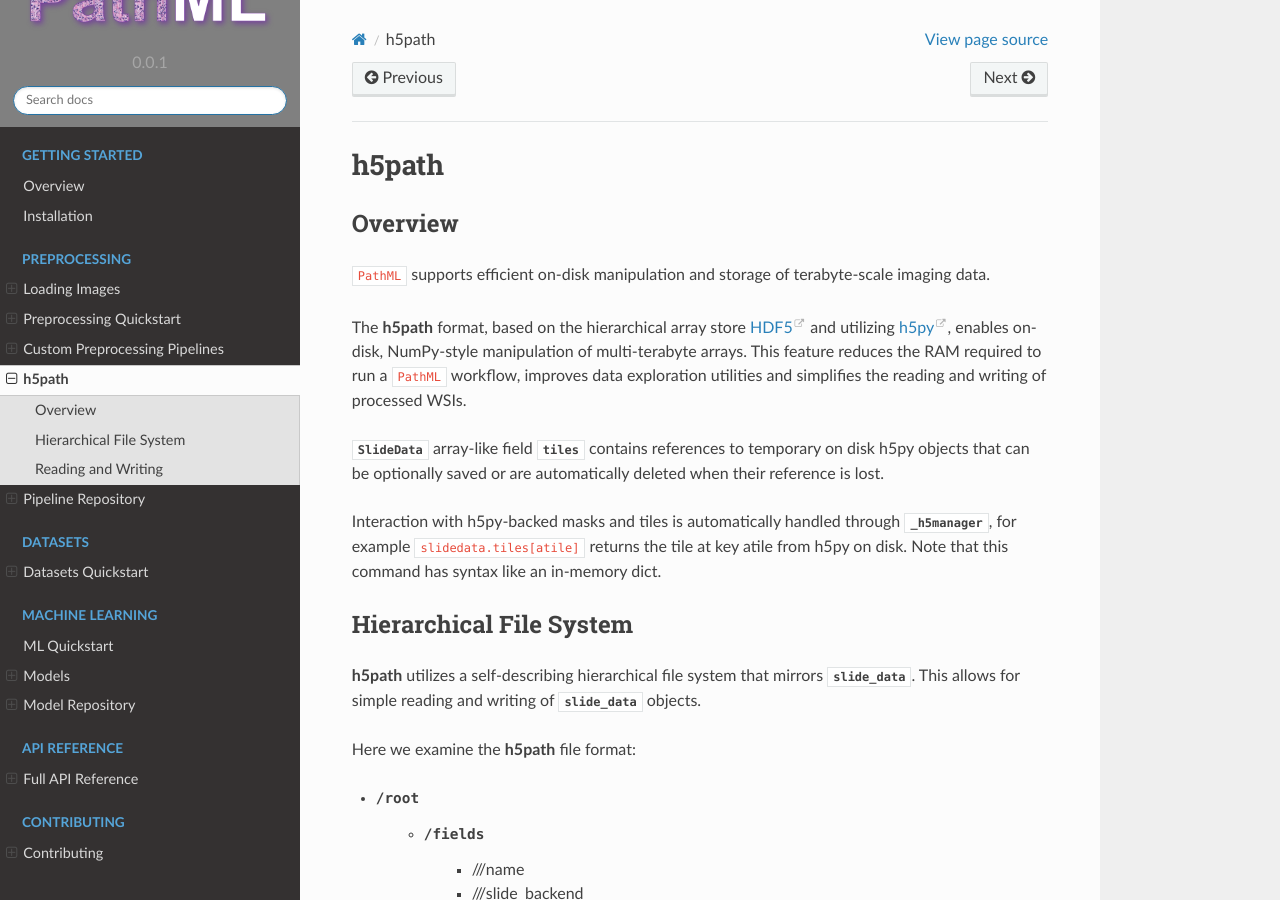
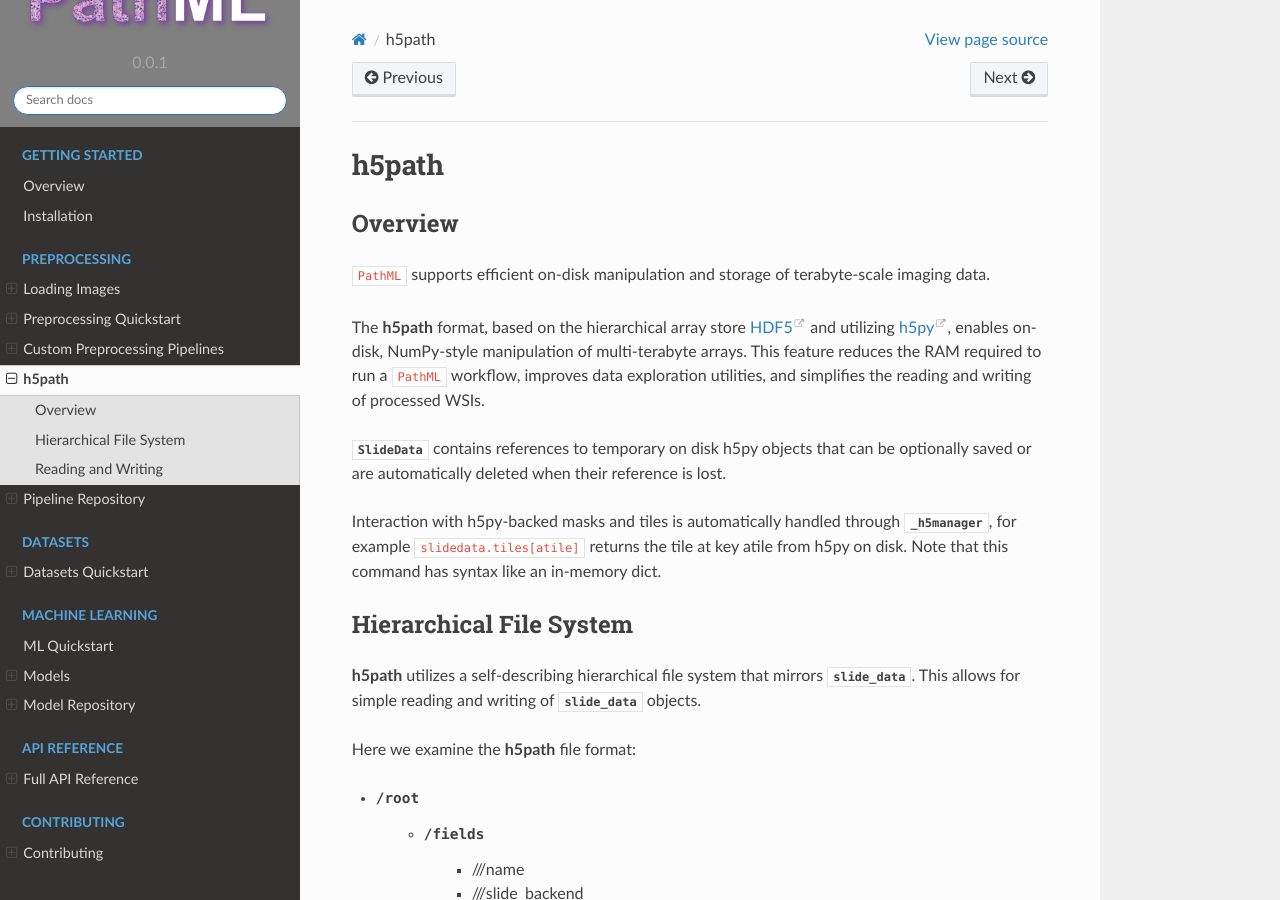
Before and after one commit to Dana-Farber-AIOS/pathml, a Sphinx documentation site: the page built from docs/source/h5path.rst, in a window 1280 px wide and 900 px high. Built offline with Sphinx 7.4.7 and the Read the Docs theme 2.0.0, drawn with Linux system fonts in a browser that asks for light colours; formulas are drawn with MathJax 3; pages that are not in the unit, such as notebooks, are missing from menus.

```diff
--- a/docs/source/custom_pipelines.rst
+++ b/docs/source/custom_pipelines.rst
@@ -43,7 +43,7 @@
 
 A :class:`~pathml.preprocessing.pipeline.Pipeline` is a special case of
 a :class:`~pathml.preprocessing.transforms.Transform` which makes it easy
-to compose several :class:`~pathml.preprocessing.transforms.Transform`s sequentially.
+to compose several :class:`~pathml.preprocessing.transforms.Transform` s sequentially.
 However, in some cases, you may want to implement a :class:`~pathml.preprocessing.transforms.Transform` from scratch.
 For example, you may want to apply a transformation which is not already implemented in ``PathML``.
 Or, perhaps you want to apply a preprocessing pipeline which is not perfectly sequential.
--- a/docs/source/datasets.rst
+++ b/docs/source/datasets.rst
@@ -28,7 +28,7 @@
     | :class:`~pathml.datasets.pannuke.PanNukeDataModule`   | Pixel-level nucleus classification,  | H&E         | | n=7901  | | [PanNuke1]_  |
     |                                                       | with 6 nucleus types and 19 tissue   |             | | 37.33 GB| | [PanNuke2]_  |
     |                                                       | types. Images are 256px RGB.         |             |           |                |
-    +=======================================================+======================================+=============+===========+================+
+    +-------------------------------------------------------+--------------------------------------+-------------+-----------+----------------+
     | :class:`~pathml.datasets.deepblur.DeepFocusDataModule`| Patch-level focus classification     | H&E         | | n=204k  | | [DeepFocus]_ |
     |                                                       | with 3 IHC and 1 H&E histologies.    | IHC         | | 10.0 GB |                |
     +-------------------------------------------------------+--------------------------------------+-------------+-----------+----------------+
--- a/docs/source/h5path.rst
+++ b/docs/source/h5path.rst
@@ -10,9 +10,9 @@
 `HDF5 <https://en.wikipedia.org/wiki/Hierarchical_Data_Format>`_ and utilizing
 `h5py <https://docs.h5py.org/en/stable/>`_, enables on-disk, NumPy-style manipulation
 of multi-terabyte arrays. This feature reduces the RAM required to run a ``PathML`` workflow,
-improves data exploration utilities and simplifies the reading and writing of processed WSIs.
+improves data exploration utilities, and simplifies the reading and writing of processed WSIs.
 
-:class:`~pathml.core.slide_data.SlideData` array-like field :class:`~pathml.core.tiles` contains
+:class:`~pathml.core.slide_data.SlideData` contains
 references to temporary on disk h5py objects that can be optionally saved or are automatically
 deleted when their reference is lost.
 
```
